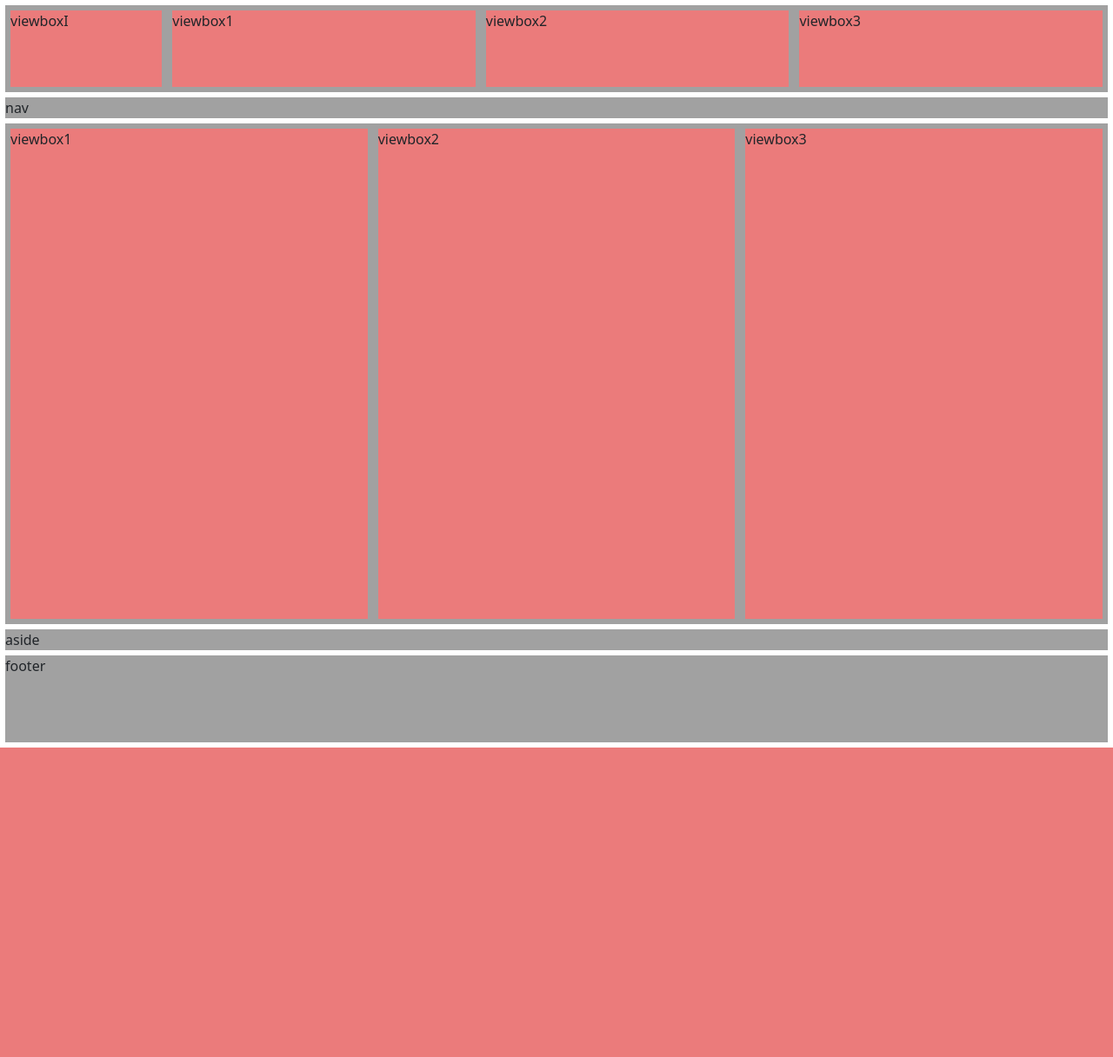
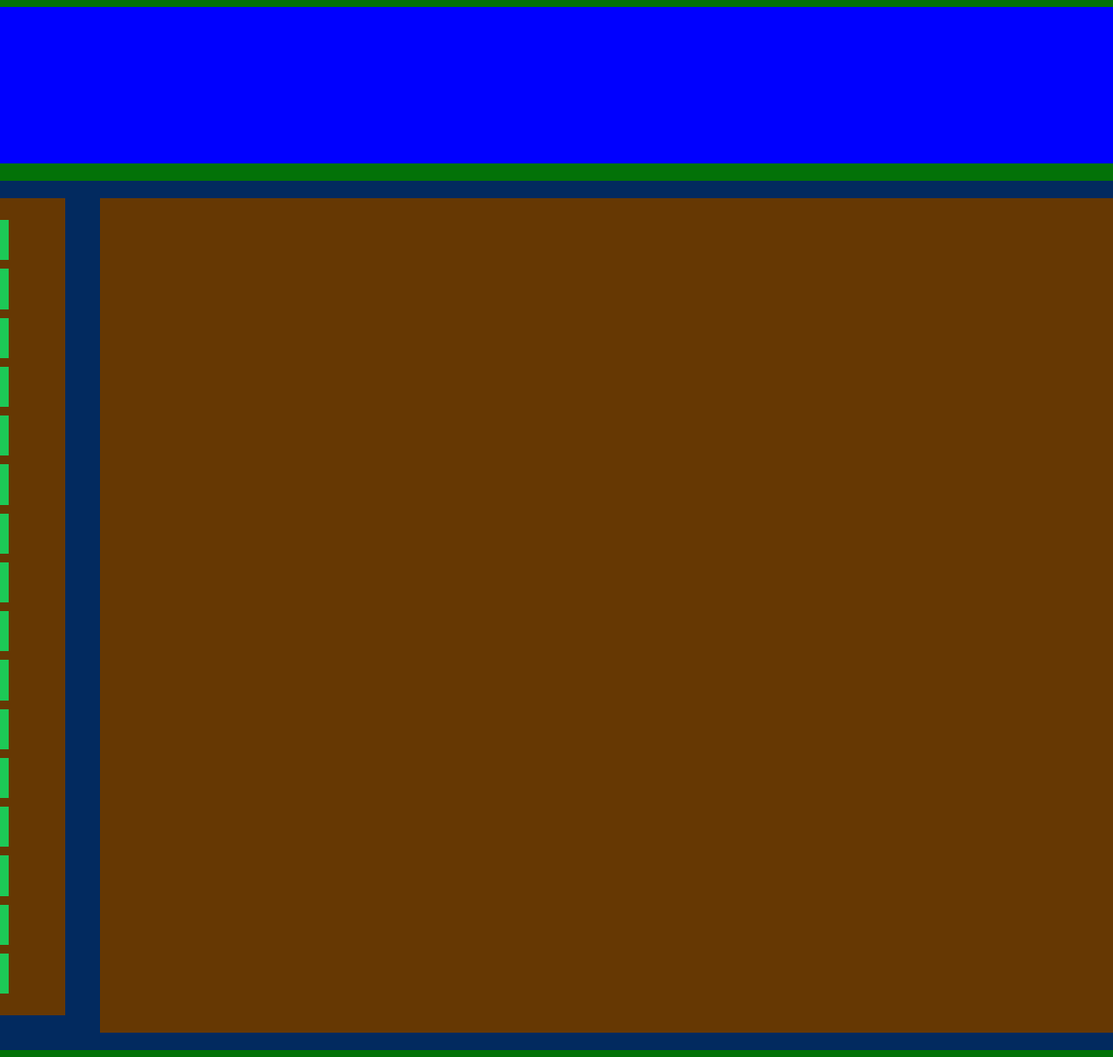
Before and after one commit to ryanboccollo/sites_test_2, a Django app: page /academia/academia_hub in a window 1280 px wide; the page is wider, and only the part inside the window is pictured. Shown: that part at 87% size. Before the commit the page ends 860 px from the top of that part, so only its background shows below. Run offline with Django 5.2, Linux system fonts and the light colour scheme.

Commit message:
layout_mais_ou_menos

```diff
--- a/app_luta/templates/academia_hub.html
+++ b/app_luta/templates/academia_hub.html
@@ -4,70 +4,43 @@
   <head>
     <meta charset="UTF-8" />
     <meta name="viewport" content="width=device-width, initial-scale=1.0" />
-    <link
-      href="https://cdn.jsdelivr.net/npm/bootstrap@5.0.2/dist/css/bootstrap.min.css"
-      rel="stylesheet"
-      integrity="sha384-EVSTQN3/azprG1Anm3QDgpJLIm9Nao0Yz1ztcQTwFspd3yD65VohhpuuCOmLASjC"
-      crossorigin="anonymous"
-    />
     <title>Document</title>
-    <link rel="stylesheet" href="{% static 'estilo.css' %}" />
     <style>
-      header,
-      nav,
-      main,
-      aside,
-      footer {
-        background-color: #a1a1a1;
-        display: flex;
-        margin: 6px;
-      }
-      viewbox,
-      viewbox1 {
-        background-color: #eb7b7b;
-        display: flex;
-        margin: 6px;
-      }
-      header {
-        flex: 1 1 100vw;
-        height: 100px;
-      }
-      nav {
-        flex: 1 1 200px;
-      }
-      main {
-        flex: 20 1 500px;
-        height: calc(100vh - 224px);
-      }
-      aside {
-        flex: 20 1 200px;
-      }
-      footer {
-        flex: 1 1 100vw;
-        height: 100px;
-      }
-      viewbox {
-        flex: 2 1 0;
-      }
-      viewbox1 {
-        flex: 1 1 0;
-      }
+
     </style>
   </head>
-  <body>
+  <body style="background-color: rgb(3, 114, 8);  display: flex; flex-direction: column; align-items: center; ">
     <header>
-      <viewbox1> viewboxI </viewbox1>
-      <viewbox> viewbox1 </viewbox>
-      <viewbox> viewbox2 </viewbox>
-      <viewbox> viewbox3 </viewbox>
+      <div style="background-color: blue; width: 1850px;height: 180px; ">
+      </div>
     </header>
-    <nav>nav</nav>
-    <main>
-      <viewbox> viewbox1 </viewbox>
-      <viewbox> viewbox2 </viewbox>
-      <viewbox> viewbox3 </viewbox>
-    </main>
-    <aside>aside</aside>
-    <footer>footer</footer>
+
+    <div style="background-color: rgb(2, 42, 95); width: 1850px;height: 1000px; margin-top: 20px; display: flex; ">
+      <div style="background-color: rgb(102, 56, 3); width: 300px;height: 900px; margin: 20px; display: flex; flex-direction: column; padding: 20px;">
+        <div style="background-color: rgb(29, 201, 86); width: 250px;height: 50px; margin: 5px;">informação</div>
+        <div style="background-color: rgb(29, 201, 86); width: 250px;height: 50px; margin: 5px;">informação</div>
+        <div style="background-color: rgb(29, 201, 86); width: 250px;height: 50px; margin: 5px;">informação</div>
+        <div style="background-color: rgb(29, 201, 86); width: 250px;height: 50px; margin: 5px;">informação</div>
+        <div style="background-color: rgb(29, 201, 86); width: 250px;height: 50px; margin: 5px;">informação</div>
+        <div style="background-color: rgb(29, 201, 86); width: 250px;height: 50px; margin: 5px;">informação</div>
+        <div style="background-color: rgb(29, 201, 86); width: 250px;height: 50px; margin: 5px;">informação</div>
+        <div style="background-color: rgb(29, 201, 86); width: 250px;height: 50px; margin: 5px;">informação</div>
+        <div style="background-color: rgb(29, 201, 86); width: 250px;height: 50px; margin: 5px;">informação</div>
+        <div style="background-color: rgb(29, 201, 86); width: 250px;height: 50px; margin: 5px;">informação</div>
+        <div style="background-color: rgb(29, 201, 86); width: 250px;height: 50px; margin: 5px;">informação</div>
+        <div style="background-color: rgb(29, 201, 86); width: 250px;height: 50px; margin: 5px;">informação</div>
+        <div style="background-color: rgb(29, 201, 86); width: 250px;height: 50px; margin: 5px;">informação</div>
+        <div style="background-color: rgb(29, 201, 86); width: 250px;height: 50px; margin: 5px;">informação</div>
+        <div style="background-color: rgb(29, 201, 86); width: 250px;height: 50px; margin: 5px;">informação</div>
+        <div style="background-color: rgb(29, 201, 86); width: 250px;height: 50px; margin: 5px;">informação</div>
+
+
+
+      </div>
+      <div style="background-color: rgb(102, 56, 3); width: 500px;height:informação 900px; margin: 20px; flex-grow: 2; padding: 20px; ">
+
+      </div>
+    </div>
+
   </body>
 </html>
```
